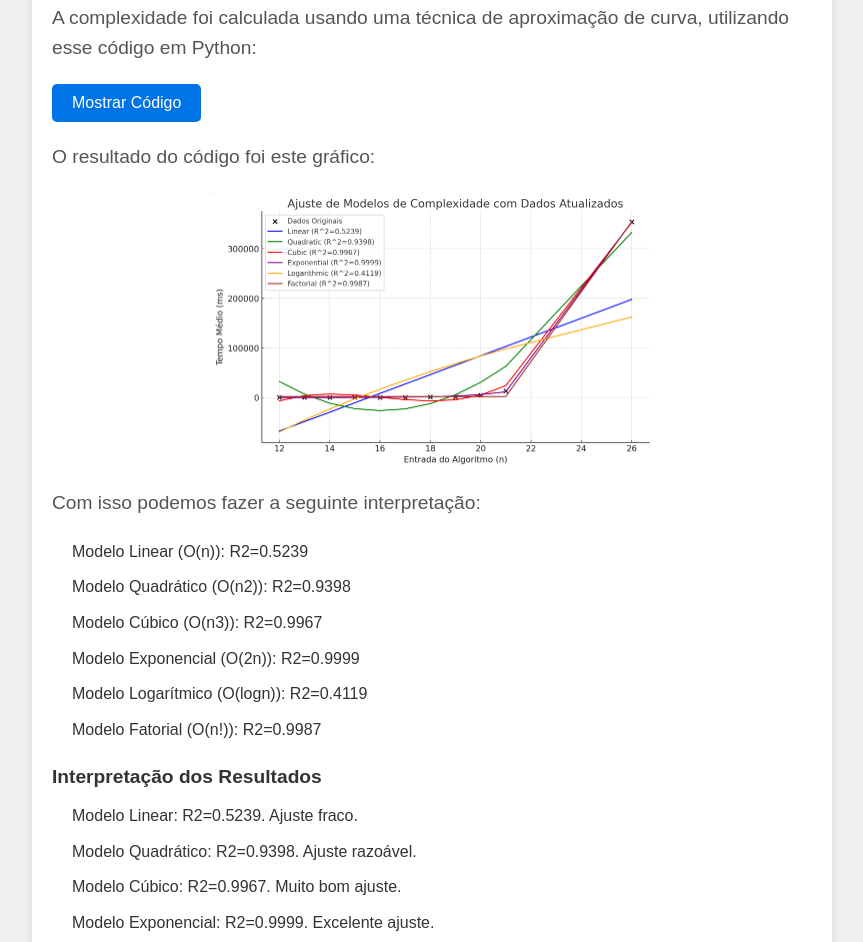
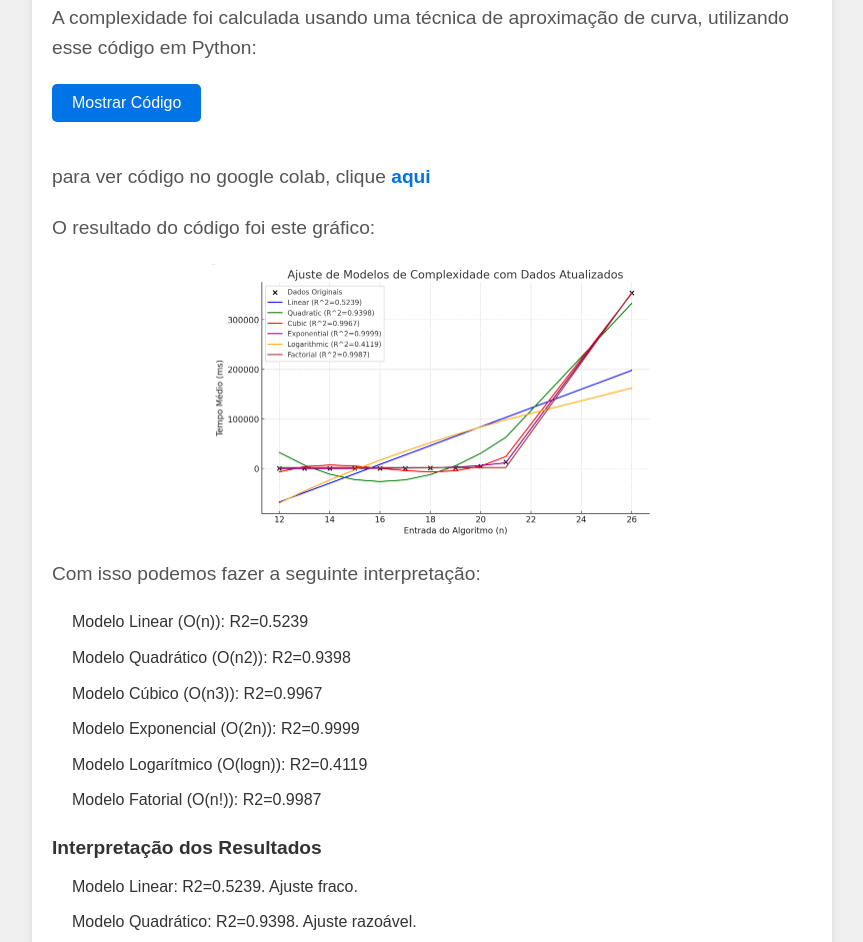
Before and after one commit to iderlan/Programa-o-Web, a plain HTML site: page port-Iderlan/projetos/TCC.html in a window 1280 px wide. Shown: the part 1624-2566 px from the top of the page, without its empty margins (208-1071 px from the left). Drawn offline with Linux system fonts and the light colour scheme.

Commit message:
UPDATE TCC.html
inserido o link para o google colab dos códigos python

```diff
--- a/port-Iderlan/projetos/TCC.html
+++ b/port-Iderlan/projetos/TCC.html
@@ -92,6 +92,7 @@
 
                 (r2_linear_updated, r2_quadratic_updated, r2_cubic_updated, r2_exponential_updated, r2_logarithmic_updated, r2_factorial_updated)
             </pre>
+            <p>para ver código no google colab, clique <a href="https://colab.research.google.com/drive/1HLtt-C4O5engyoVNAKnjUtZZ7wGJvVfB?usp=sharing">aqui</a></p>
             <p>O resultado do código foi este gráfico:</p>
             <p><img src="tcc/aproximate.png" height="275" width="443" alt="Gráfico de ajuste de modelos"></p>
             <p>Com isso podemos fazer a seguinte interpretação:</p>
```
